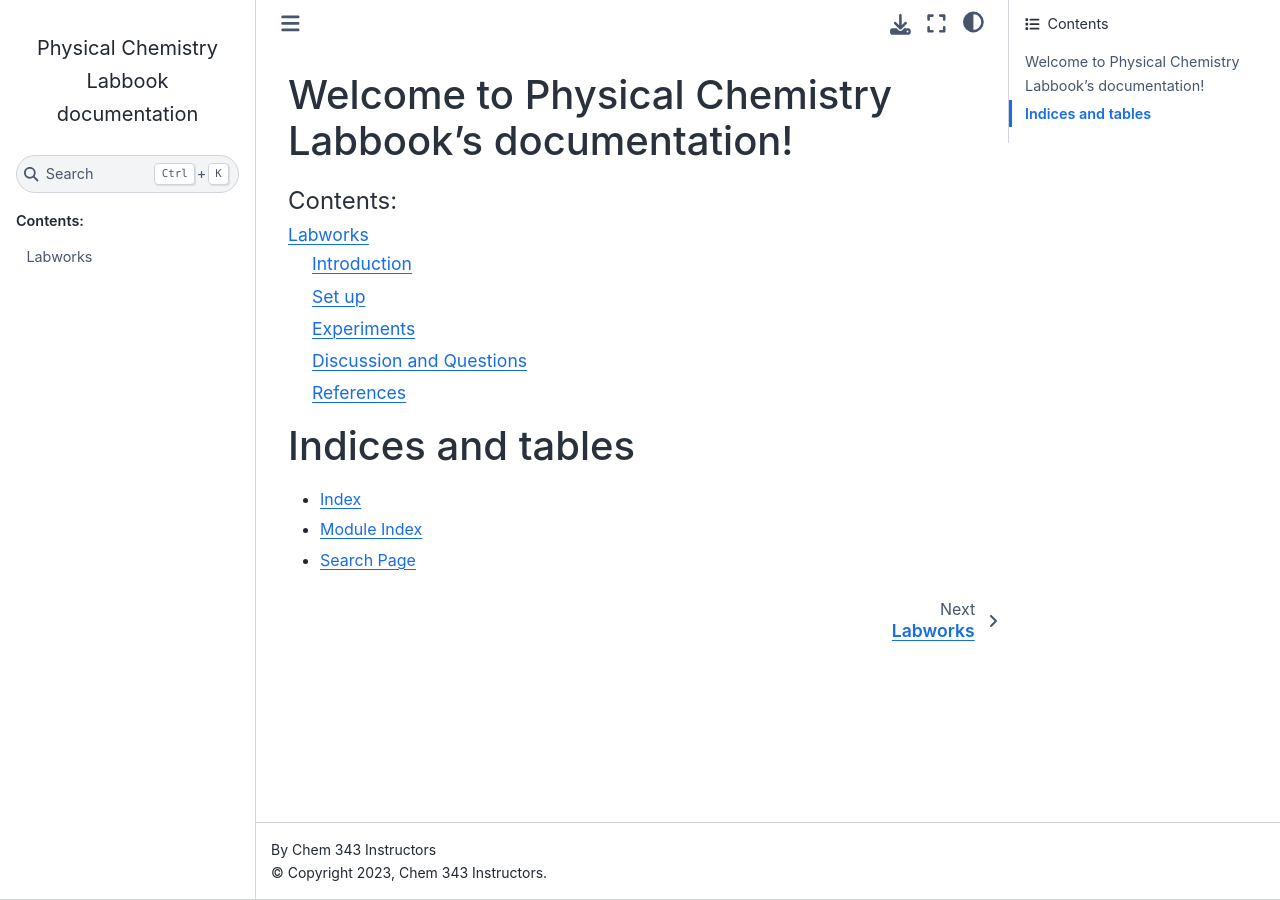
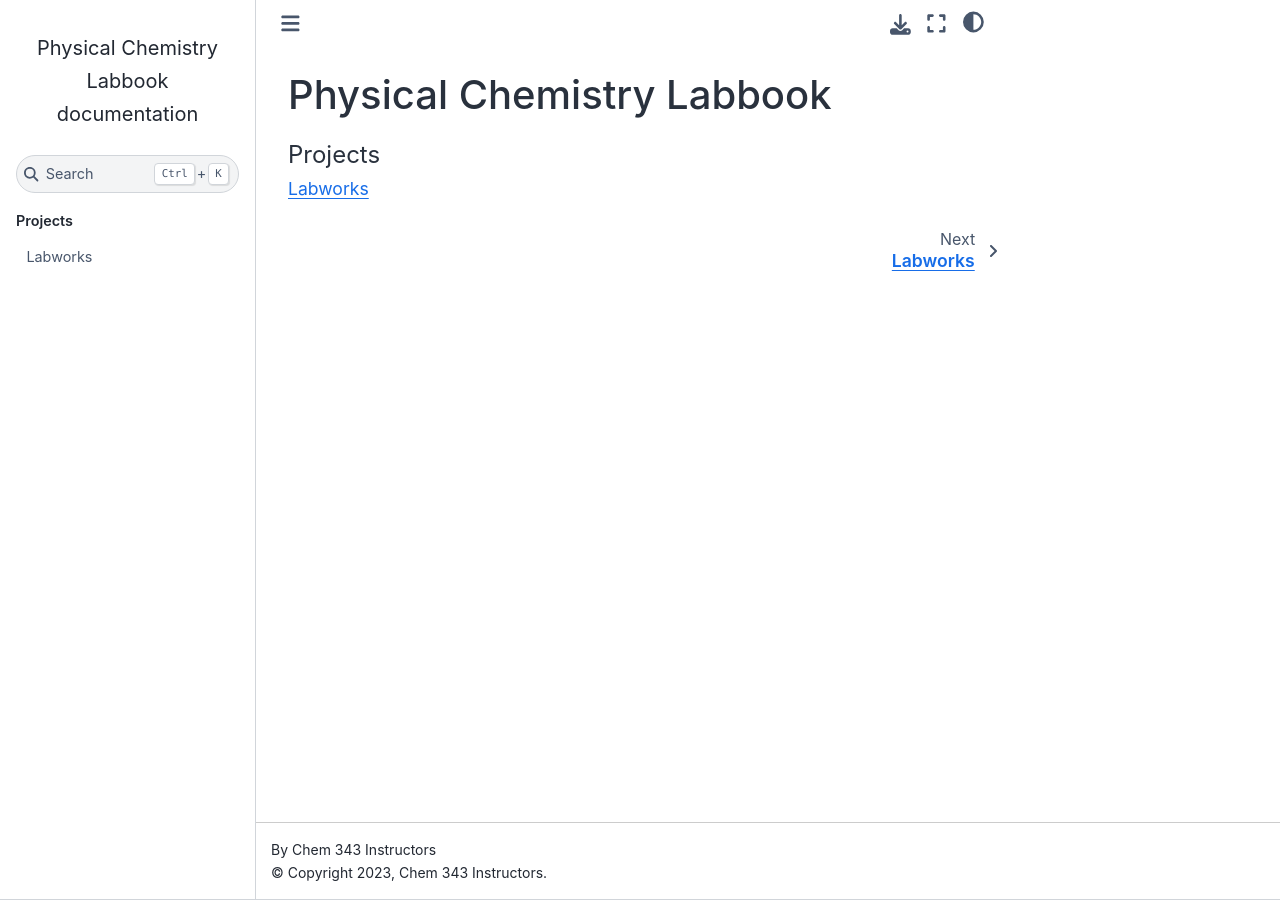
Before and after one commit to jlorieau/pchem_lab_book, a Sphinx documentation site: the page built from source/index.rst, in a window 1280 px wide. Built offline with Sphinx 7.4.7 and the Sphinx Book theme 1.1.4, drawn with Linux system fonts in a browser that asks for light colours.

Commit message:
Remove index, rename toc section

```diff
--- a/source/index.rst
+++ b/source/index.rst
@@ -1,17 +1,10 @@
-Welcome to Physical Chemistry Labbook's documentation!
-======================================================
-
-.. toctree::
-   :maxdepth: 2
-   :caption: Contents:
-
-   projects/labworks/index
+Physical Chemistry Labbook
+==========================
 
 
 
-Indices and tables
-==================
+.. toctree::
+   :maxdepth: 1
+   :caption: Projects
 
-* :ref:`genindex`
-* :ref:`modindex`
-* :ref:`search`
+   projects/labworks/index
```
